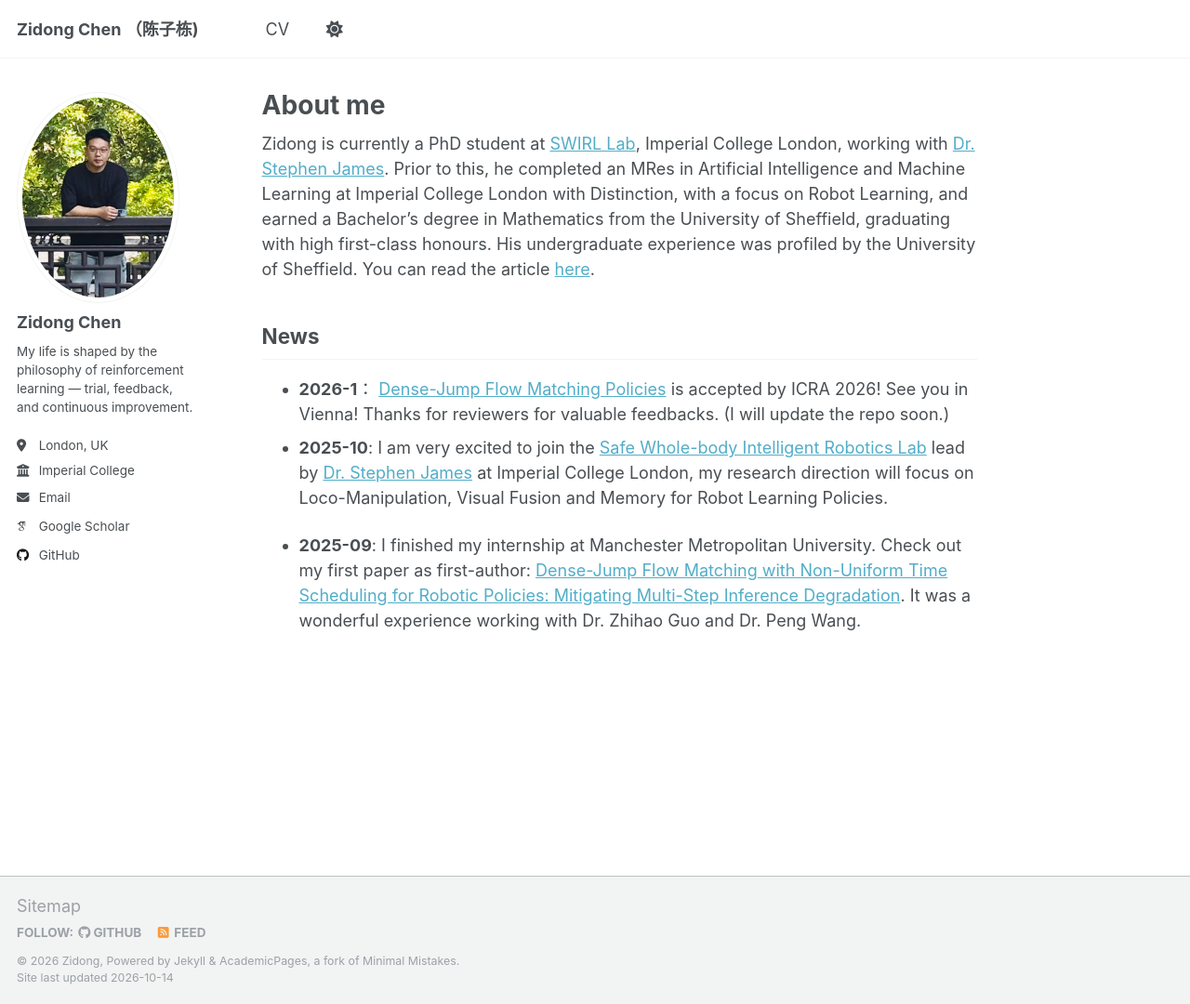
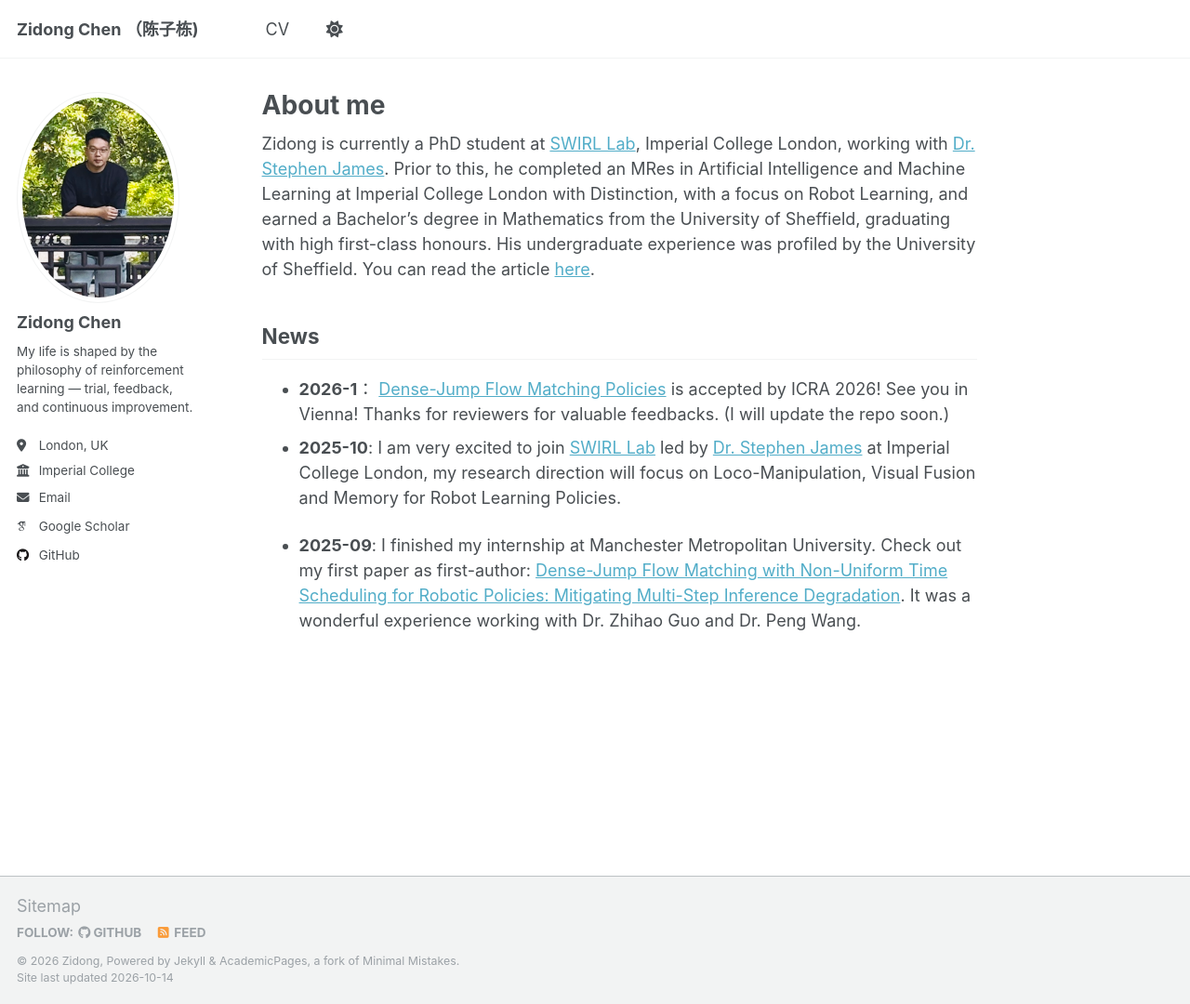
Before and after one commit to ZidongChen25/ZidongChen25.github.io, a Jekyll site: the page built from _pages/about.md, in a window 1280 px wide and 1080 px high. Shown: the whole window at 93% size. Built offline with Jekyll 4.4.1, drawn with Linux system fonts in a browser that asks for light colours; some web fonts are replaced; a script that is not in the unit is left out.

Commit message:
Shorten SWIRL Lab name in news and fix "led by" typo
Co-Authored-By: Claude Opus 5.5 <noreply@anthropic.com>

```diff
--- a/_pages/about.md
+++ b/_pages/about.md
@@ -11,7 +11,7 @@ Zidong is currently a PhD student at [SWIRL Lab](https://swirl.uk/), Imperial Co
 
 ## News
 * **2026-1**： [Dense-Jump Flow Matching Policies](https://arxiv.org/pdf/2509.13574) is accepted by ICRA 2026! See you in Vienna! Thanks for reviewers for valuable feedbacks. (I will update the repo soon.)
-* **2025-10**: I am very excited to join the [Safe Whole-body Intelligent Robotics Lab](https://swirl.uk/) lead by [Dr. Stephen James](https://stepjam.github.io/) at Imperial College London, my research direction will focus on Loco-Manipulation, Visual Fusion and Memory for Robot Learning Policies.
+* **2025-10**: I am very excited to join [SWIRL Lab](https://swirl.uk/) led by [Dr. Stephen James](https://stepjam.github.io/) at Imperial College London, my research direction will focus on Loco-Manipulation, Visual Fusion and Memory for Robot Learning Policies.
 
 * **2025-09**: I finished my internship at Manchester Metropolitan University. Check out my first paper as first-author: [Dense-Jump Flow Matching with Non-Uniform Time Scheduling for Robotic
 Policies: Mitigating Multi-Step Inference Degradation](https://arxiv.org/pdf/2509.13574). It was a wonderful experience working with Dr. Zhihao Guo and Dr. Peng Wang.
```
